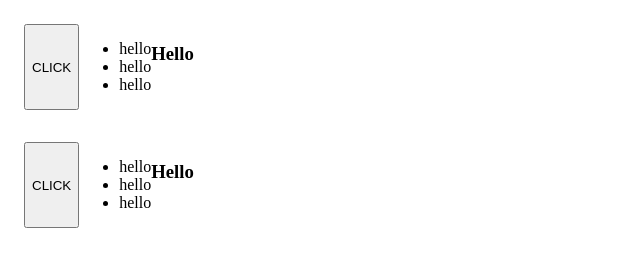
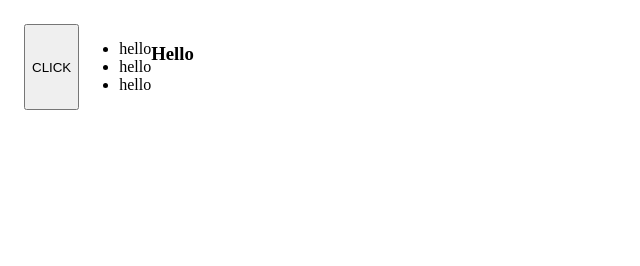
Before and after one commit to weyvern/wbs-portfolio-batch11, a plain HTML site: page index.html in a window 1280 px wide. Shown: the whole page, without its empty margins (0-640 px from the left). Drawn offline with Linux system fonts and the light colour scheme.

Commit message:
from my branch

```diff
--- a/index.html
+++ b/index.html
@@ -16,15 +16,6 @@
       </ul>
       <h3>Hello</h3>
     </section>
-    <section class="row">
-      <button>CLICK</button>
-      <ul>
-        <li>hello</li>
-        <li>hello</li>
-        <li>hello</li>
-      </ul>
-      <h3>Hello</h3>
-    </section>
     <script src="js/app.js"></script>
   </body>
 </html>
```
